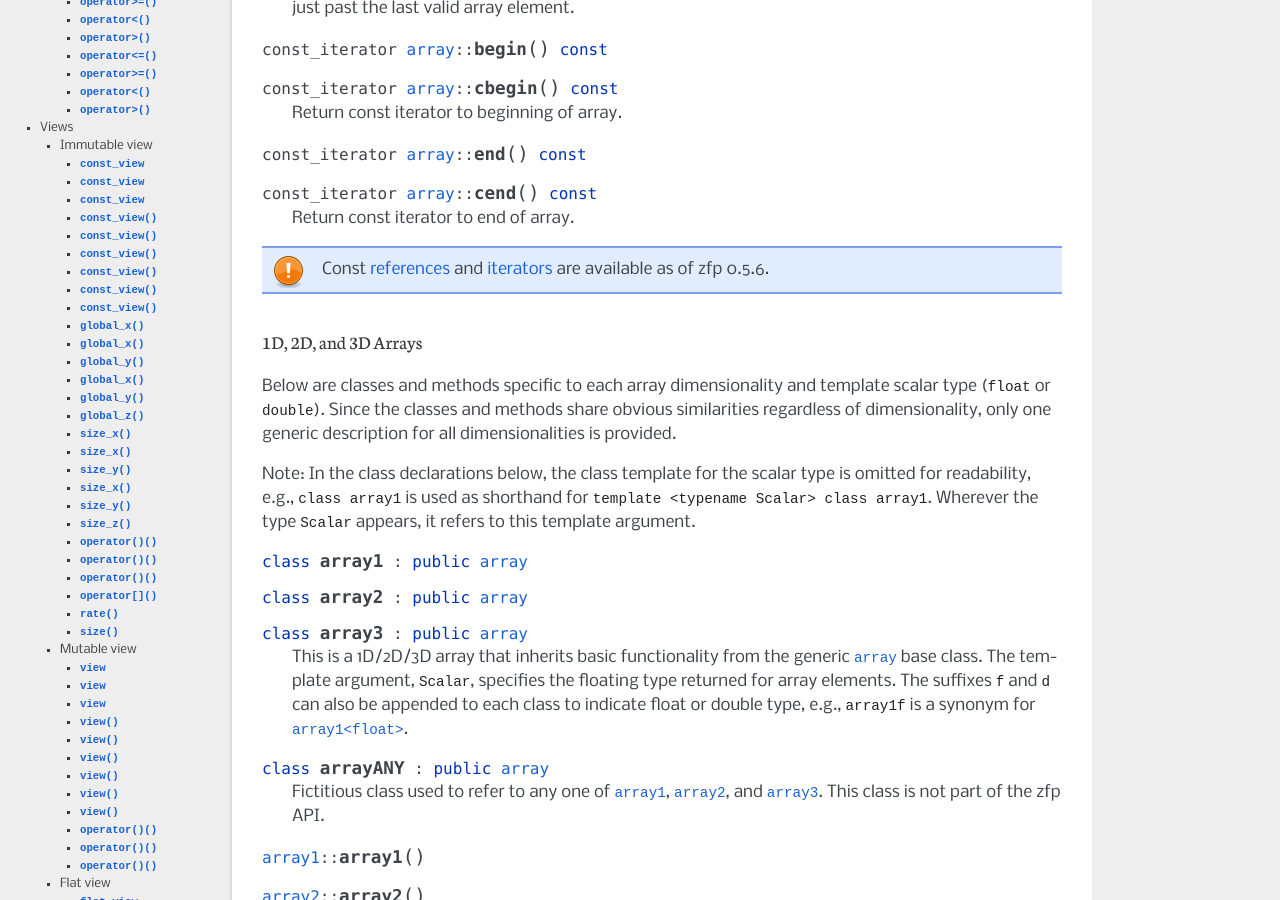
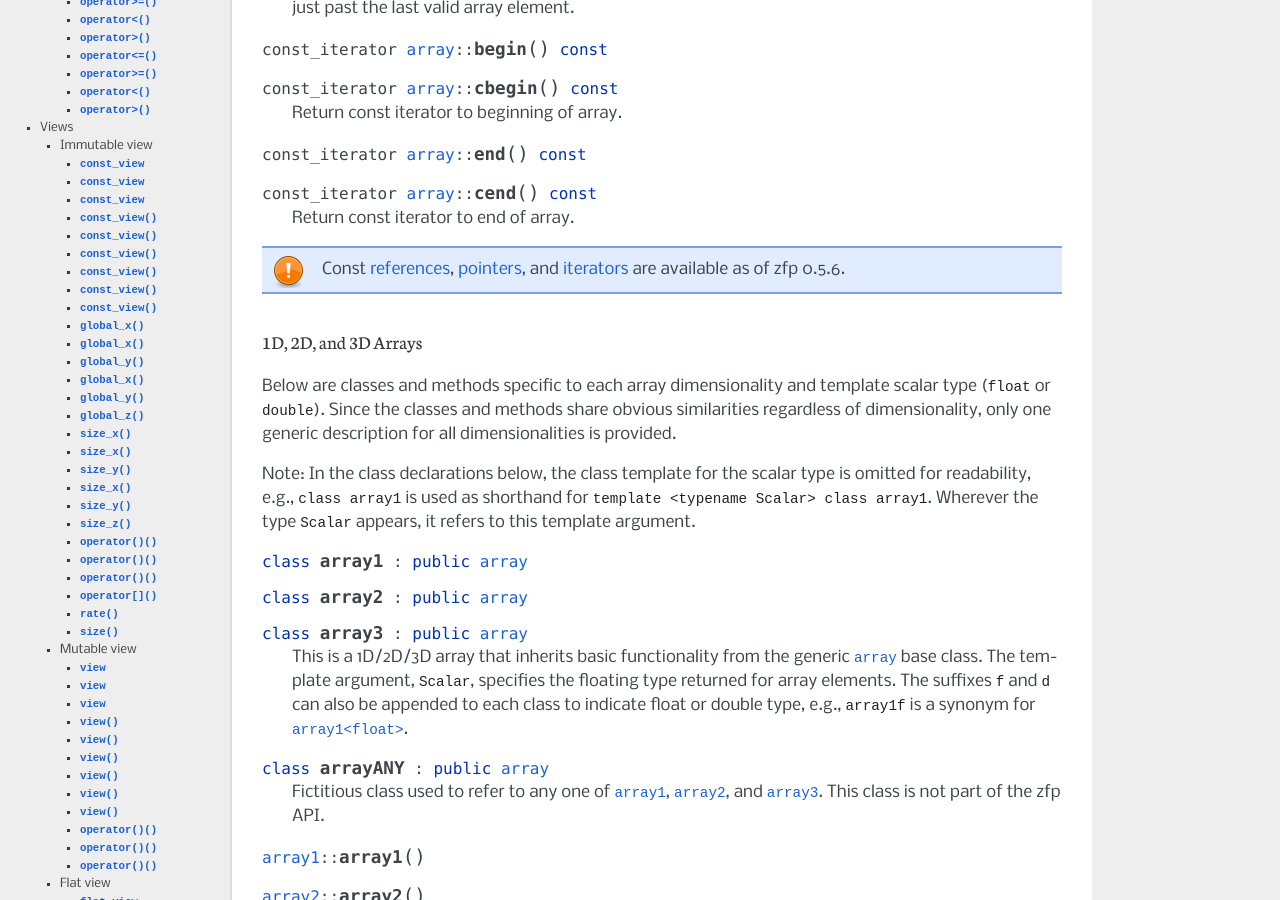
Before and after one commit to LLNL/zfp, a Sphinx documentation site: the page built from docs/source/arrays.rst, in a window 1280 px wide and 900 px high, scrolled down 3597 px. Built offline with Sphinx 7.4.7, drawn with Linux system fonts in a browser that asks for light colours; formulas are drawn with MathJax 3.

Commit message:
Mention const pointer availability

```diff
--- a/docs/source/arrays.rst
+++ b/docs/source/arrays.rst
@@ -220,8 +220,8 @@ class.
   Return const iterator to end of array.
 
 .. note::
-  Const :ref:`references <references>` and :ref:`iterators <iterators>` are
-  available as of |zfp| |crpirelease|.
+  Const :ref:`references <references>`, :ref:`pointers <pointers>`, and
+  :ref:`iterators <iterators>` are available as of |zfp| |crpirelease|.
 
 
 1D, 2D, and 3D Arrays
```
